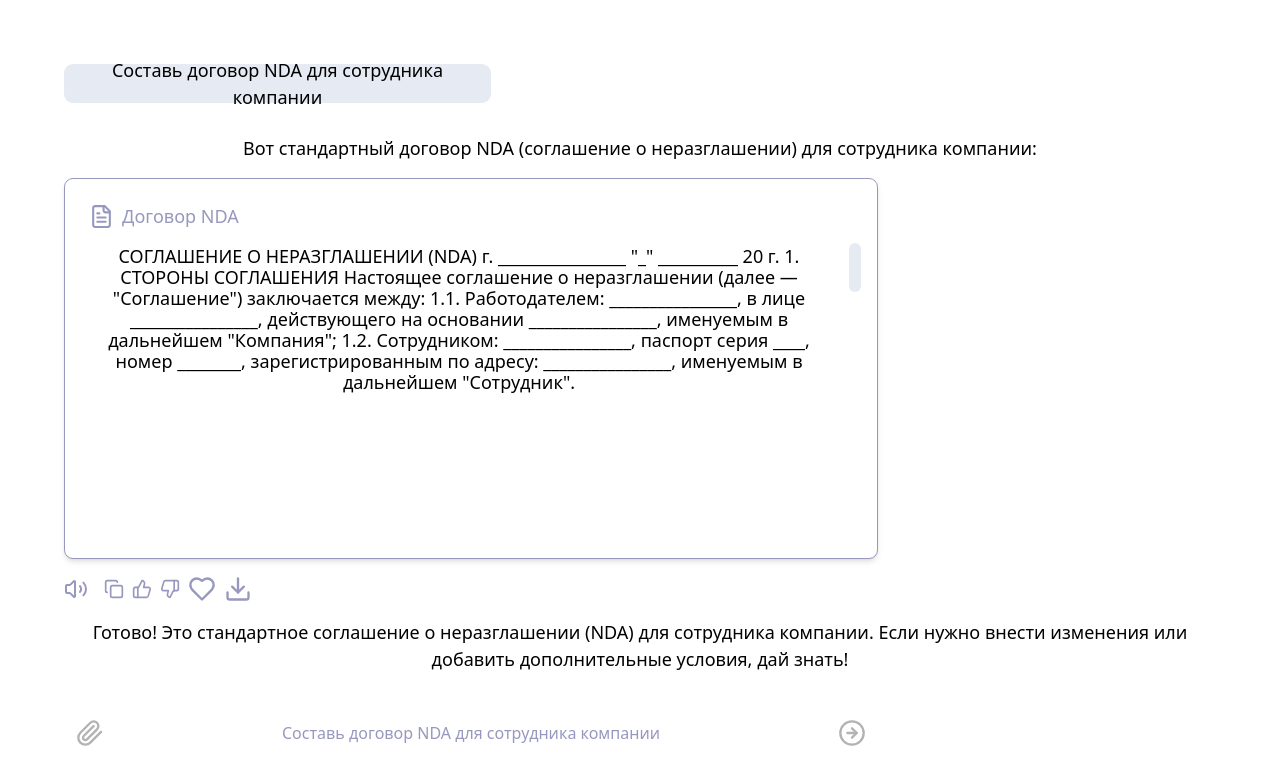
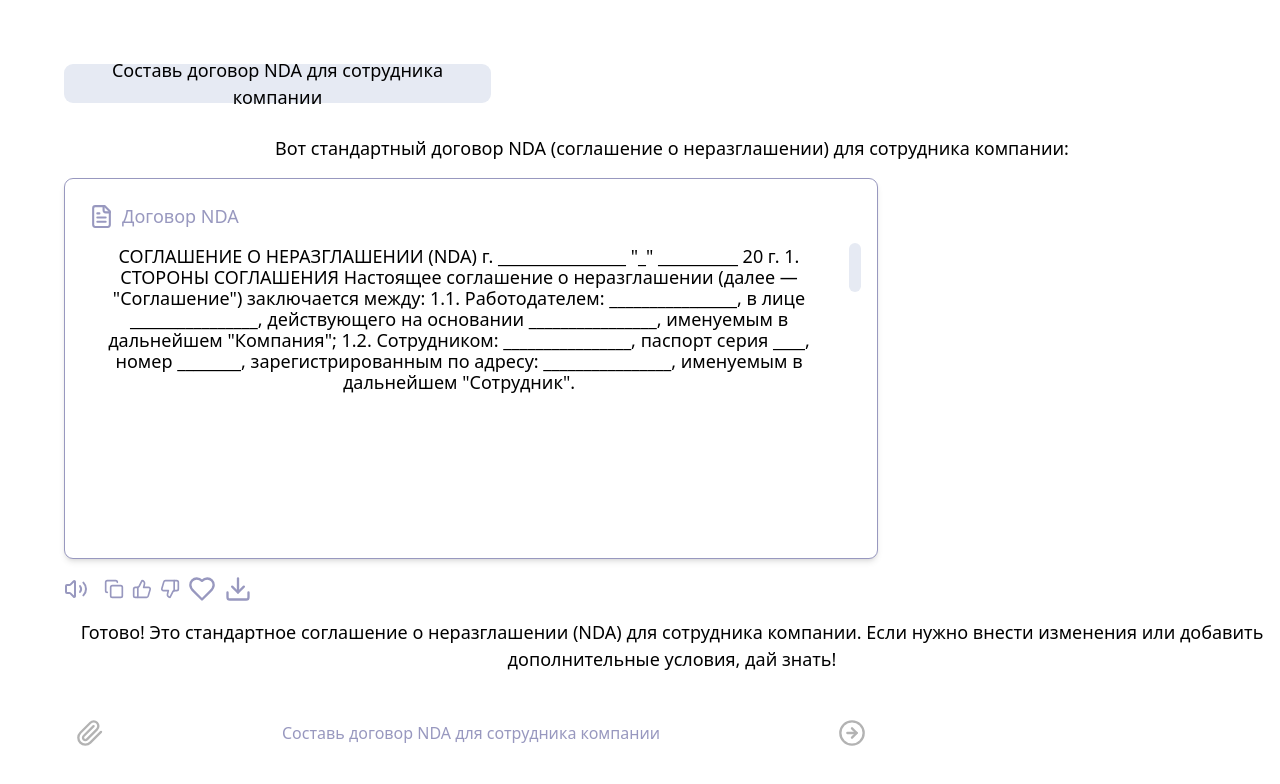
Before and after one commit to baltabekpro/qzan-01, a React (Vite) app: page /test-chat in a window 1280 px wide. Shown: the top 784 px of the page. Built offline with nearby package versions, Linux system fonts and the light colour scheme.

Commit message:
Fix layout issues
The main App or index file's layout was causing the site to behave erratically. This commit addresses those issues.

```diff
--- a/src/App.tsx
+++ b/src/App.tsx
@@ -17,6 +17,7 @@ function App() {
   return (
     <QueryClientProvider client={queryClient}>
       <TooltipProvider>
+        <div className="min-h-screen w-full overflow-x-hidden bg-[#F5F7FA] fixed">
           <Toaster />
           <Sonner />
           <BrowserRouter>
@@ -28,6 +29,7 @@ function App() {
               <Route path="*" element={<NotFound />} />
             </Routes>
           </BrowserRouter>
+        </div>
       </TooltipProvider>
     </QueryClientProvider>
   );
```
Lines whose indentation alone changed are shown as unchanged.
